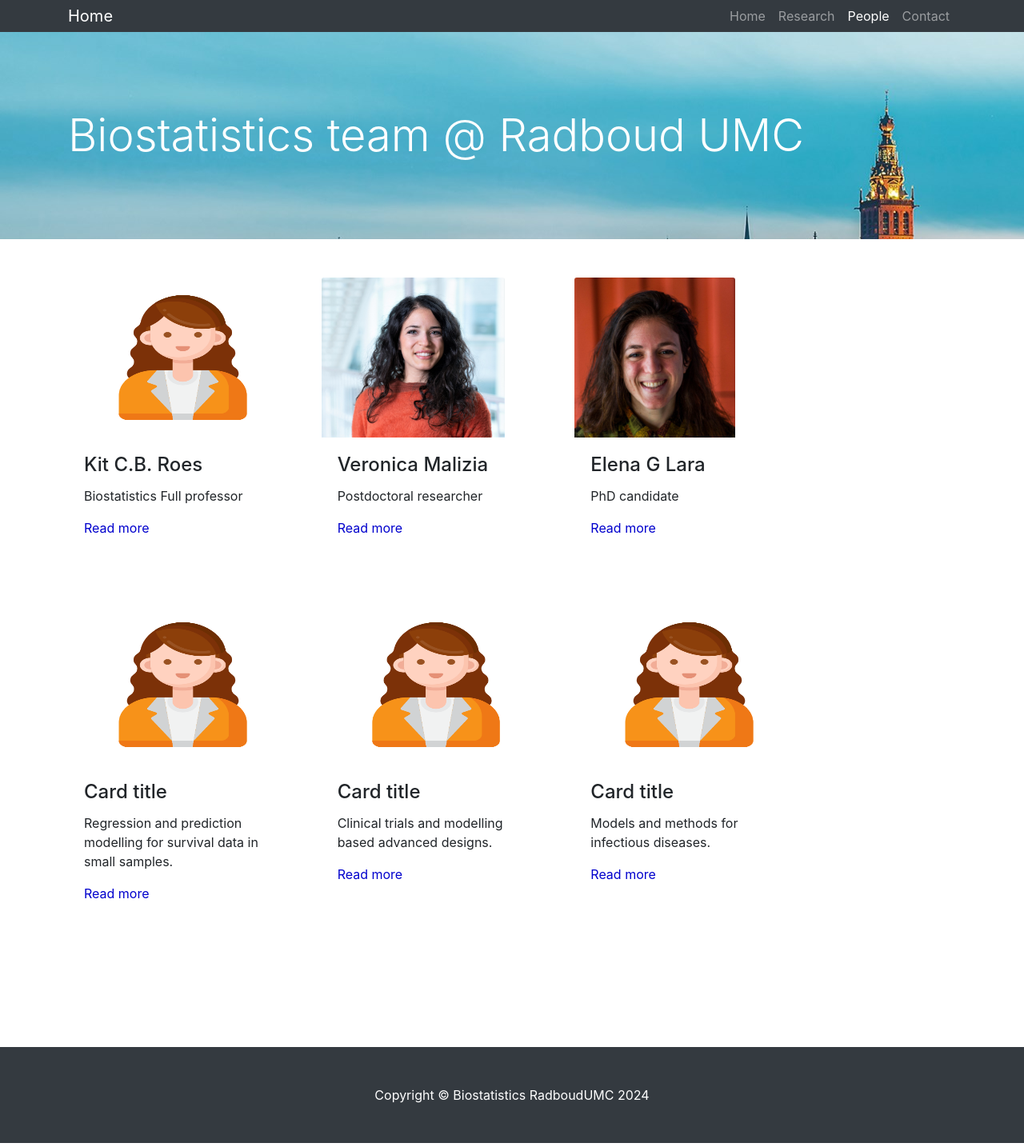
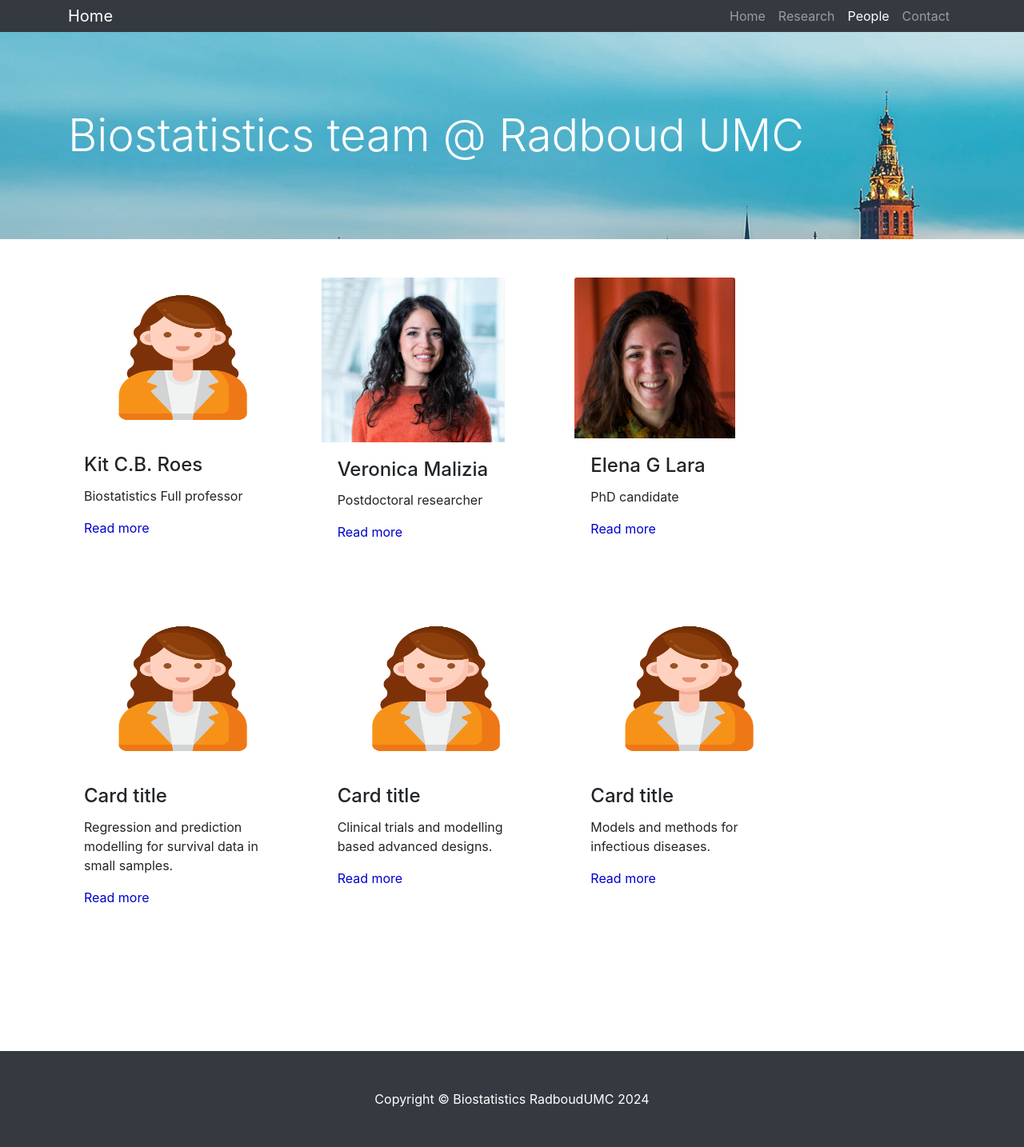
Before and after one commit to radboudumc-biostatistics/radboudumc-biostatistics.github.io, a Jekyll site: the page built from _pages/people.html, in a window 1280 px wide. Shown: the whole page at 80% size. Built offline with Jekyll 4.4.1, drawn with Linux system fonts in a browser that asks for light colours; our own code applies the rules of GitHub Pages for plain Markdown files.

Commit message:
update pictures 7

```diff
--- a/_pages/people.html
+++ b/_pages/people.html
@@ -35,7 +35,7 @@
   </div>
   <div class="col-md-4 mb-5">
     <div class="card border-0">
-      <img class="card-img-top" src="/assets/pictures/Veronica.jpg" alt="" width="300" height="200" style="width:80%"/>
+      <img class="card-img-top" src="/assets/pictures/Veronica.jpg" alt=""  style="width:80%"/>
       <div class="card-body">
         <h4 class="card-title">Veronica Malizia</h4>
         <p class="card-text">
@@ -51,7 +51,7 @@
   </div>
   <div class="col-md-4 mb-5">
     <div class="card border-0">
-      <img class="card-img-top" src="/assets/pictures/elena_picture.jpeg" alt="" width="300" height="200" style="width:70%"/>
+      <img class="card-img-top" src="/assets/pictures/elena_picture.jpeg" alt="" width="100%" height="75%" style="width:70%"/>
       <div class="card-body">
         <h4 class="card-title">Elena G Lara</h4>
         <p class="card-text">
```
